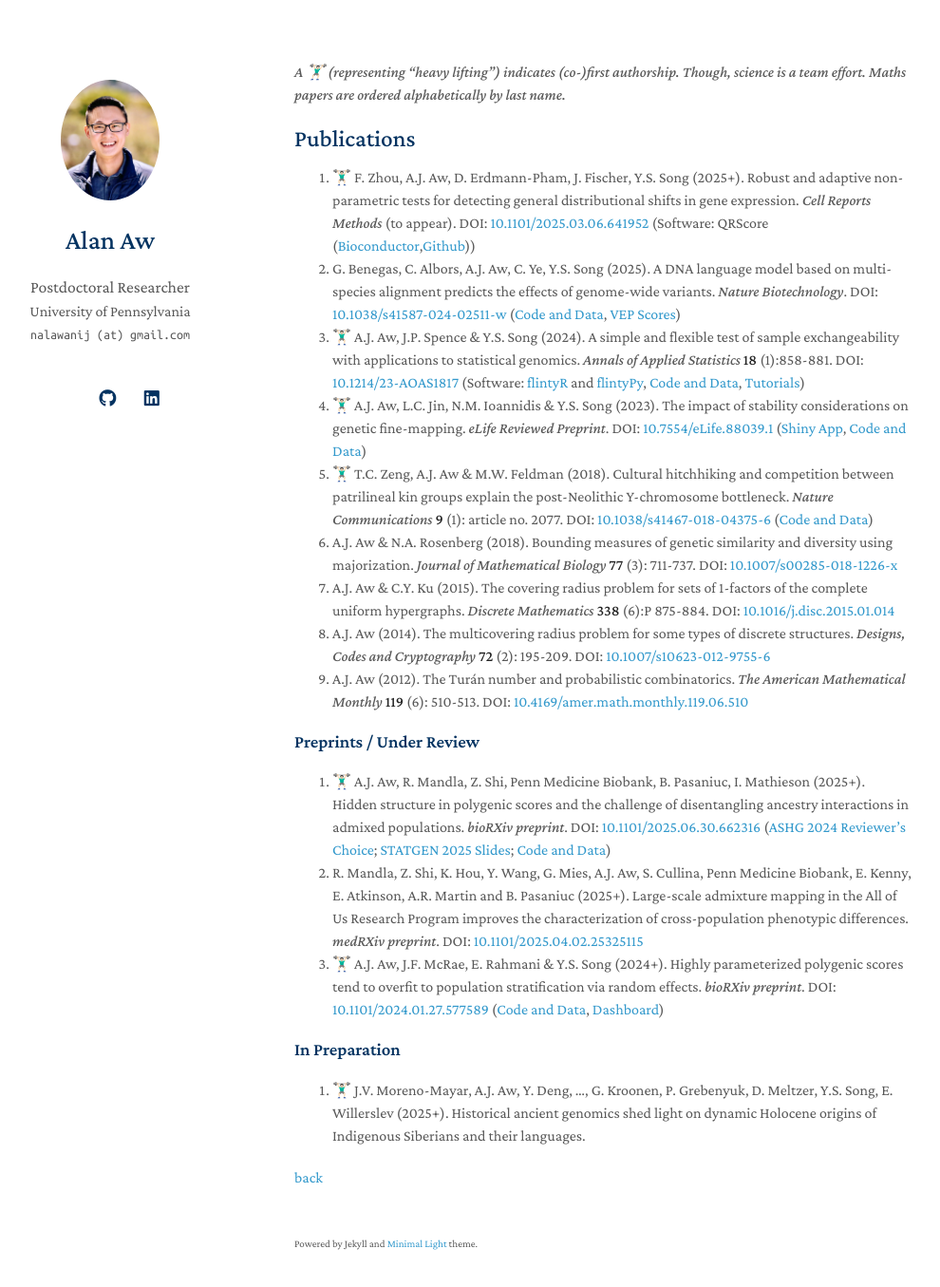
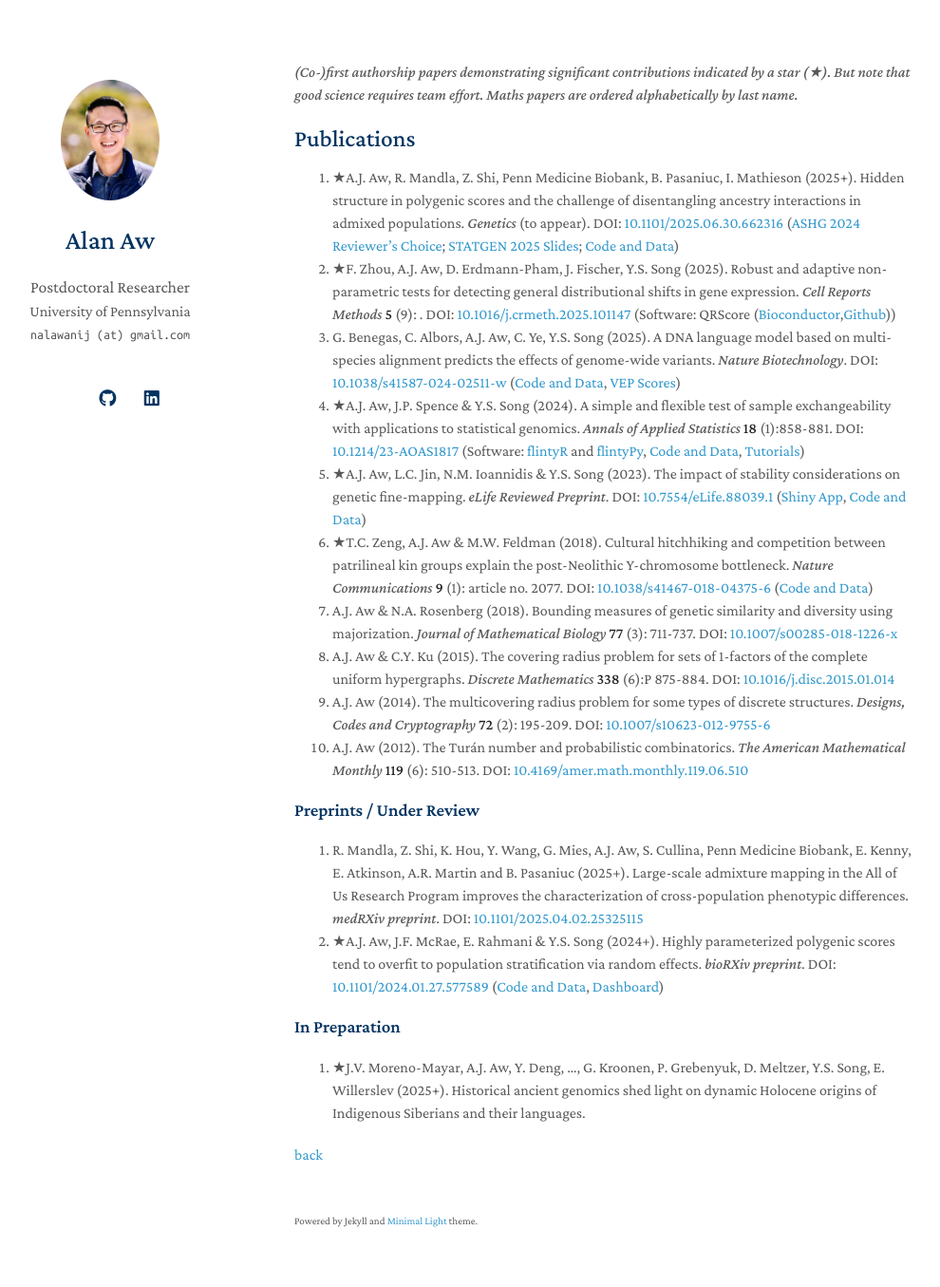
Before and after one commit to alanaw1/alanaw1.github.io, a Jekyll site: the page built from research.md, in a window 1280 px wide and 1390 px high. Shown: the top 1355 px of the window at 95% size, without its empty margins (160-1150 px from the left). Built offline with Jekyll 4.4.1, drawn with Linux system fonts in a browser that asks for light colours; nearby versions of some CDN libraries; a style sheet for code colours, icons or effects is not loaded.

Commit message:
Update website

```diff
--- a/_config.yml
+++ b/_config.yml
@@ -12,7 +12,7 @@ canonical: https://alanaw1.github.io
 
 # Links
 # If you don't need one of them, you may delete the corresponding line.
-cv_link: assets/files/alan_fall2023.pdf
+cv_link: assets/files/alan_fall2025.pdf
 github_link: https://github.com/alanaw1
 linkedin: https://www.linkedin.com/in/alan-aw-2a509b89/
 
--- a/research.md
+++ b/research.md
@@ -2,15 +2,15 @@
 layout: homepage
 ---
 
-*A 🏋🏻‍♂️ (representing "heavy lifting") indicates (co-)first authorship. Though, science is a team effort. Maths papers are ordered alphabetically by last name.*
+*(Co-)first authorship papers demonstrating significant contributions indicated by a star (★). But note that good science requires team effort. Maths papers are ordered alphabetically by last name.*
 
 ## Publications
-
-9. 🏋🏻‍♂️ F. Zhou, A.J. Aw, D. Erdmann-Pham, J. Fischer, Y.S. Song (2025+). Robust and adaptive non-parametric tests for detecting general distributional shifts in gene expression. *Cell Reports Methods* (to appear). DOI: [10.1101/2025.03.06.641952](https://doi.org/10.1101/2025.03.06.641952) (Software: QRScore ([Bioconductor](https://doi.org/doi:10.18129/B9.bioc.QRscore),[Github](https://github.com/songlab-cal/QRscore)))
+10. ★A.J. Aw, R. Mandla, Z. Shi, Penn Medicine Biobank, B. Pasaniuc, I. Mathieson (2025+). Hidden structure in polygenic scores and the challenge of disentangling ancestry interactions in admixed populations. *Genetics* (to appear). DOI: [10.1101/2025.06.30.662316](https://doi.org/10.1101/2025.06.30.662316) ([ASHG 2024 Reviewer's Choice](https://www.ashg.org/wp-content/uploads/2024/10/ASHG2024-PosterAbstracts.pdf); [STATGEN 2025 Slides](https://alanaw1.github.io/assets/files/AAw_STATGEN2025_SlideDeck.pdf); [Code and Data](https://github.com/mathilab/GxA_Interaction))
+9. ★F. Zhou, A.J. Aw, D. Erdmann-Pham, J. Fischer, Y.S. Song (2025). Robust and adaptive non-parametric tests for detecting general distributional shifts in gene expression. *Cell Reports Methods* **5** (9): . DOI: [10.1016/j.crmeth.2025.101147](https://doi.org/10.1016/j.crmeth.2025.101147) (Software: QRScore ([Bioconductor](https://doi.org/doi:10.18129/B9.bioc.QRscore),[Github](https://github.com/songlab-cal/QRscore)))
 8. G. Benegas, C. Albors, A.J. Aw, C. Ye, Y.S. Song (2025). A DNA language model based on multi-species alignment predicts the effects of genome-wide variants. *Nature Biotechnology*. DOI: [10.1038/s41587-024-02511-w](https://doi.org/10.1038/s41587-024-02511-w) ([Code and Data](https://github.com/songlab-cal/gpn#gpn-msa), [VEP Scores](https://huggingface.co/collections/songlab/gpn-msa-65319280c93c85e11c803887))
-7. 🏋🏻‍♂️ A.J. Aw, J.P. Spence & Y.S. Song (2024). A simple and flexible test of sample exchangeability with applications to statistical genomics. *Annals of Applied Statistics* **18** (1):858-881. DOI: [10.1214/23-AOAS1817](https://doi.org/10.1214/23-AOAS1817) (Software: [flintyR](https://cran.rstudio.com/web/packages/flintyR/index.html) and [flintyPy](https://pypi.org/project/flintypy/), [Code and Data](https://github.com/songlab-cal/flinty), [Tutorials](https://alanaw1.github.io/flintyR/))
-6. 🏋🏻‍♂️ A.J. Aw, L.C. Jin, N.M. Ioannidis & Y.S. Song (2023). The impact of stability considerations on genetic fine-mapping. *eLife Reviewed Preprint*. DOI: [10.7554/eLife.88039.1](https://doi.org/10.7554/eLife.88039.1) ([Shiny App](https://alan-aw.shinyapps.io/stability_v0/), [Code and Data](https://github.com/songlab-cal/StableFM))
-5. 🏋🏻‍♂️ T.C. Zeng, A.J. Aw & M.W. Feldman (2018). Cultural hitchhiking and competition between patrilineal kin groups explain the post-Neolithic Y-chromosome bottleneck. *Nature Communications* **9** (1): article no. 2077. DOI: [10.1038/s41467-018-04375-6](https://doi.org/10.1038/s41467-018-04375-6) ([Code and Data](https://github.com/alanaw1/CulturalHitchhiking))
+7. ★A.J. Aw, J.P. Spence & Y.S. Song (2024). A simple and flexible test of sample exchangeability with applications to statistical genomics. *Annals of Applied Statistics* **18** (1):858-881. DOI: [10.1214/23-AOAS1817](https://doi.org/10.1214/23-AOAS1817) (Software: [flintyR](https://cran.rstudio.com/web/packages/flintyR/index.html) and [flintyPy](https://pypi.org/project/flintypy/), [Code and Data](https://github.com/songlab-cal/flinty), [Tutorials](https://alanaw1.github.io/flintyR/))
+6. ★A.J. Aw, L.C. Jin, N.M. Ioannidis & Y.S. Song (2023). The impact of stability considerations on genetic fine-mapping. *eLife Reviewed Preprint*. DOI: [10.7554/eLife.88039.1](https://doi.org/10.7554/eLife.88039.1) ([Shiny App](https://alan-aw.shinyapps.io/stability_v0/), [Code and Data](https://github.com/songlab-cal/StableFM))
+5. ★T.C. Zeng, A.J. Aw & M.W. Feldman (2018). Cultural hitchhiking and competition between patrilineal kin groups explain the post-Neolithic Y-chromosome bottleneck. *Nature Communications* **9** (1): article no. 2077. DOI: [10.1038/s41467-018-04375-6](https://doi.org/10.1038/s41467-018-04375-6) ([Code and Data](https://github.com/alanaw1/CulturalHitchhiking))
 4. A.J. Aw & N.A. Rosenberg (2018). Bounding measures of genetic similarity and diversity using majorization. *Journal of Mathematical Biology* **77** (3): 711-737. DOI: [10.1007/s00285-018-1226-x](https://doi.org/10.1007/s00285-018-1226-x)
 3. A.J. Aw & C.Y. Ku (2015). The covering radius problem for sets of 1-factors of the complete uniform hypergraphs. *Discrete Mathematics* **338** (6):P 875-884. DOI: [10.1016/j.disc.2015.01.014](https://doi.org/10.1016/j.disc.2015.01.014)
 2. A.J. Aw (2014). The multicovering radius problem for some types of discrete structures. *Designs, Codes and Cryptography* **72** (2): 195-209. DOI: [10.1007/s10623-012-9755-6](https://doi.org/10.1007/s10623-012-9755-6)
@@ -18,12 +18,11 @@ layout: homepage
 
 ### Preprints / Under Review
 
-3. 🏋🏻‍♂️ A.J. Aw, R. Mandla, Z. Shi, Penn Medicine Biobank, B. Pasaniuc, I. Mathieson (2025+). Hidden structure in polygenic scores and the challenge of disentangling ancestry interactions in admixed populations. *bioRXiv preprint*. DOI: [10.1101/2025.06.30.662316](https://doi.org/10.1101/2025.06.30.662316) ([ASHG 2024 Reviewer's Choice](https://www.ashg.org/wp-content/uploads/2024/10/ASHG2024-PosterAbstracts.pdf); [STATGEN 2025 Slides](https://alanaw1.github.io/assets/files/AAw_STATGEN2025_SlideDeck.pdf); [Code and Data](https://github.com/mathilab/GxA_Interaction))
 2. R. Mandla, Z. Shi, K. Hou, Y. Wang, G. Mies, A.J. Aw, S. Cullina, Penn Medicine Biobank, E. Kenny, E. Atkinson, A.R. Martin and B. Pasaniuc (2025+). Large-scale admixture mapping in the All of Us Research Program improves the characterization of cross-population phenotypic differences. *medRXiv preprint*. DOI: [10.1101/2025.04.02.25325115](https://doi.org/10.1101/2025.04.02.25325115)
-1. 🏋🏻‍♂️ A.J. Aw, J.F. McRae, E. Rahmani & Y.S. Song (2024+). Highly parameterized polygenic scores tend to overfit to population stratification via random effects. *bioRXiv preprint*. DOI: [10.1101/2024.01.27.577589](https://doi.org/10.1101/2024.01.27.577589) ([Code and Data](https://github.com/songlab-cal/StratPGS), [Dashboard](https://alan-aw.shinyapps.io/stratPGS_v0/))
+1. ★A.J. Aw, J.F. McRae, E. Rahmani & Y.S. Song (2024+). Highly parameterized polygenic scores tend to overfit to population stratification via random effects. *bioRXiv preprint*. DOI: [10.1101/2024.01.27.577589](https://doi.org/10.1101/2024.01.27.577589) ([Code and Data](https://github.com/songlab-cal/StratPGS), [Dashboard](https://alan-aw.shinyapps.io/stratPGS_v0/))
 
 ### In Preparation
 
-1. 🏋🏻‍♂️ J.V. Moreno-Mayar, A.J. Aw, Y. Deng, ..., G. Kroonen, P. Grebenyuk, D. Meltzer, Y.S. Song, E. Willerslev (2025+). Historical ancient genomics shed light on dynamic Holocene origins of Indigenous Siberians and their languages.
+1. ★J.V. Moreno-Mayar, A.J. Aw, Y. Deng, ..., G. Kroonen, P. Grebenyuk, D. Meltzer, Y.S. Song, E. Willerslev (2025+). Historical ancient genomics shed light on dynamic Holocene origins of Indigenous Siberians and their languages.
 
 [back](./)
```
Also changed, not shown: index.md (+2 -2 lines), 2 other files.
